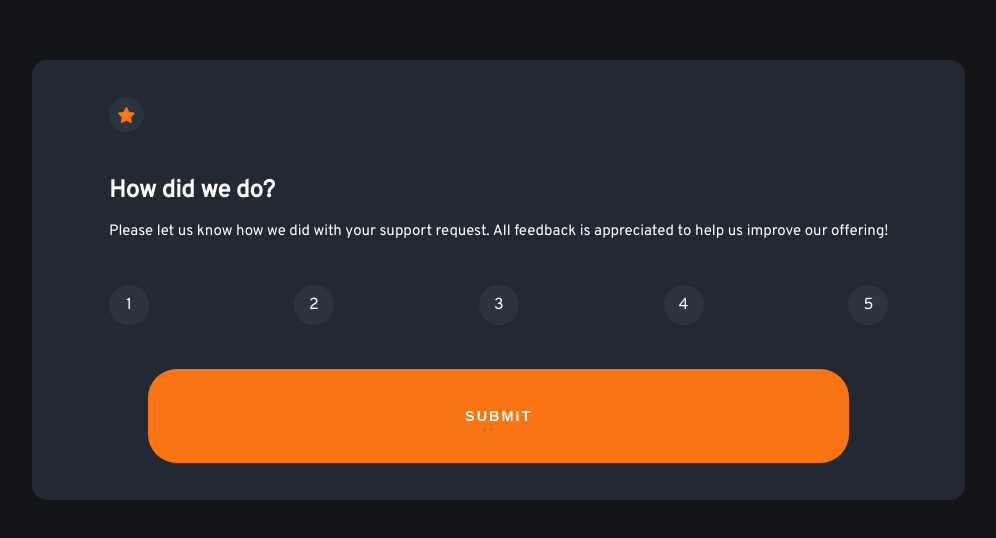
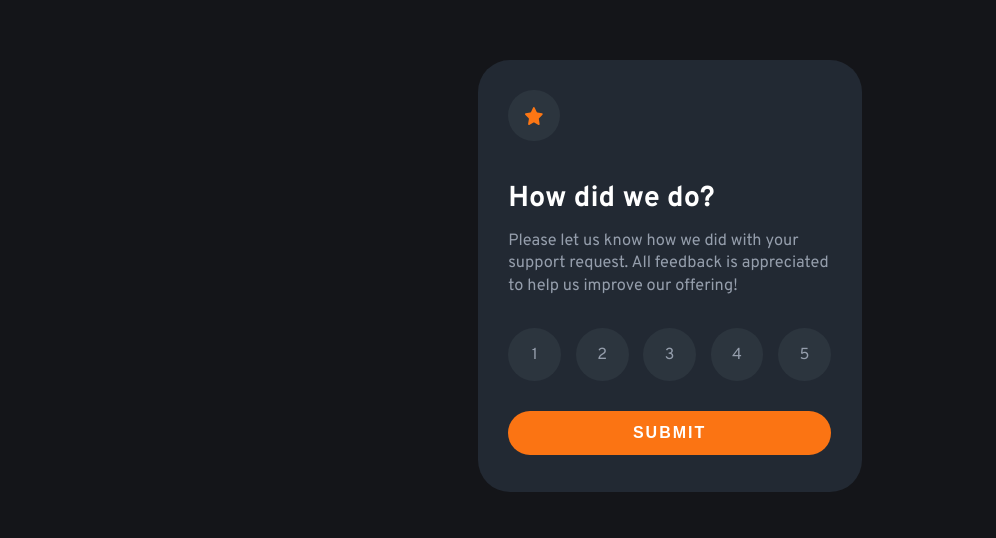
Before and after one commit to gitahievans/rating-app, a website built with Vite: page index.html in a window 1536 px wide. Shown: the part 120-658 px from the top of the page, without its empty margins (60-1056 px from the left). Built offline with nearby package versions, Linux system fonts and the light colour scheme.

Commit message:
Styling for desktop

```diff
--- a/index.html
+++ b/index.html
@@ -5,7 +5,6 @@
   <meta charset="UTF-8" />
   <link rel="icon" type="image/svg+xml" href="/vite.svg" />
   <link rel="stylesheet" href="style.css">
-  <link rel="stylesheet" href="https://fonts.googleapis.com/css?family=Overpass">
   <meta name="viewport" content="width=device-width, initial-scale=1.0" />
   <title>Rating App</title>
 </head>
--- a/main.js
+++ b/main.js
@@ -12,15 +12,26 @@ window.addEventListener('load', function () {
 
 let rating = null;
 
+// function to disable or enable the button depending on whether the rating is clicked or not
+const toggleSubmitButton = () => {
+  submitButton.disabled = !rating;
+}
+// call function initially to disable the button since no rating
+toggleSubmitButton();
+
 const setRating = () => {
   rateValues.forEach((num) => {
     num.addEventListener("click", () => {
       rating = num.dataset.rating;
       console.log(`You rated ${rating}`);
+      // call function to after rating has been updated to enable the submit button
+      toggleSubmitButton();
     });
   });
 };
 setRating();
+
+
 
 const submitRating = () => {
   submitButton.addEventListener("click", () => {
@@ -29,9 +40,6 @@ const submitRating = () => {
     if (rating) {
       ratingResult.textContent = `You selected ${rating} out of 5`;
     }
-    if(!rating){
-        ratingResult.textContent = "You did not rate us!"
-    }
   });
 };
 submitRating();
--- a/style.css
+++ b/style.css
@@ -1,3 +1,5 @@
+@import url('https://fonts.googleapis.com/css2?family=Overpass:wght@400;700&display=swap');
+
 * {
   padding: 0;
   margin: 0;
@@ -20,6 +22,7 @@
 #app {
   background-color: #141519;
   height: 100vh;
+  width: 100%;
   position: relative;
 }
 
@@ -27,31 +30,33 @@
   background-color: #222933;
   position: absolute;
   top: 22.5%;
-  height: 55%;
-  margin: 0 6%;
-  padding: 1% 5%;
+  height: 54%;
+  margin: 0 7% 0 7%;
+  padding: 0% 5%;
   border-radius: 15px;
-  color: white;
+  color: hsl(217, 12%, 63%);
 }
 
 /* RATING */
 .mini {
   display: flex;
   flex-direction: column;
-  justify-content: space-around;
+  justify-content: space-evenly;
   align-items: center;
+  /* background-color: var(--light-grey); */
 }
 
 
 .logo {
-  height: 2.2rem;
-  width: 2.2rem;
+  height: 2.5rem;
+  width: 2.5rem;
   display: flex;
   align-items: center;
   align-self: flex-start;
   justify-content: center;
   border-radius: 50%;
   background-color: #2c353e;
+  margin-top: -4%;
 }
 
 
@@ -59,14 +64,19 @@
   /* background-color: var(--light-grey); */
   display: inherit;
   flex-direction: inherit;
+  height: 30%;
+  justify-content: space-between;
+  margin-top: -5%;
+  /* padding: 1% 0%; */
 }
 
 #rating-container section h1 {
-  margin-bottom: 2%;
+  color: var(--white);
 }
 
 #rating-container section p {
-  font-size: 15px;
+  font-size: .9rem;
+  line-height: 1.4em;
 }
 
 .nums {
@@ -74,12 +84,14 @@
   display: flex;
   justify-content: space-between;
   width: 100%;
+  margin-top: -4%;
 }
 
 .num {
   height: 2.5rem;
   width: 2.5rem;
   display: flex;
+  font-size: .88em;
   align-items: center;
   justify-content: center;
   border-radius: 50%;
@@ -87,9 +99,19 @@
   background-color: #2c353e;
 }
 
+.num:hover {
+  background-color: var(--light-grey);
+  color: var(--white);
+}
+
+.num:active {
+  background-color: var(--orange);
+  color: var(--white);
+}
+
 #submit {
   background-color: var(--orange);
-  width: 90%;
+  width: 100%;
   font-size: .9em;
   font-weight: 600;
   letter-spacing: 2px;
@@ -99,7 +121,13 @@
   padding-bottom: 5%;
   border: none;
   border-radius: 2em;
-  cursor: grab;
+  cursor: pointer;
+  margin-top: -4%;
+}
+
+#submit:active {
+  background-color: var(--white);
+  color: var(--orange);
 }
 
 /* THANK YOU */
@@ -107,14 +135,14 @@
   background-color: #222933;
   position: absolute;
   top: 22.5%;
-  height: 55%;
+  height: 54%;
   margin: 0 6%;
   padding: 3% 5%;
   border-radius: 15px;
   color: white;
   display: flex;
   flex-direction: column;
-  justify-content: space-around;
+  justify-content: space-evenly;
   align-items: center;
 }
 
@@ -123,13 +151,20 @@
   flex-direction: inherit;
   justify-content: space-between;
   align-items: center;
-  height: 50%;
+  height: 45%;
   width: 80%;
+  margin-top: -3%;
+  /* background-color: antiquewhite; */
 }
 
-.top span{
+.top img {
+  margin-top: -.5%;
+  height: 65%;
+}
+
+.top span {
   background-color: #2c353e;
-  padding: 2% 5%;
+  padding: 3% 5%;
   border: none;
   font-size: 15px;
   border-radius: 1em;
@@ -142,6 +177,7 @@
   justify-content: space-between;
   height: 30%;
   text-align: center;
+  /* background-color: aqua; */
 }
 
 .thankyou section p {
@@ -149,4 +185,192 @@
   color: var(--light-grey);
 }
 
-@media screen and (min-width: 768px) {}
+@media screen and (min-width: 768px) {
+  .logo {
+    height: 4.1rem;
+    width: 4.1rem;
+  }
+
+  .logo img {
+    height: 2.1rem;
+    width: 2.1rem;
+  }
+
+  #rating-container section h1 {
+    font-size: 2rem;
+  }
+
+  #rating-container section p {
+    font-size: 1.5rem;
+  }
+
+  .num {
+    height: 4.5rem;
+    width: 4.5rem;
+    font-size: 1.3rem;
+  }
+
+  #submit {
+    font-size: 1.3rem;
+    padding-top: 4%;
+    padding-bottom: 4%;
+  }
+
+  .top span {
+    font-size: 1.2rem;
+  }
+
+  .thankyou section h1 {
+    font-size: 1.8rem;
+  }
+
+  .thankyou section p {
+    font-size: 1.5rem;
+
+  }
+}
+
+@media screen and (min-width: 1000px) {
+  .mini {
+    width: 60%;
+    margin: 0 20%;
+  }
+
+  .logo {
+    height: 3.8rem;
+    width: 3.8rem
+  }
+
+  .logo img {
+    height: 1.8rem;
+    width: 1.8rem;
+  }
+
+  #rating-container section h1 {
+    font-size: 2rem;
+  }
+
+  #rating-container section p {
+    font-size: 1.4rem;
+  }
+
+  .num {
+    height: 4rem;
+    width: 4rem;
+    font-size: 1.3rem;
+  }
+
+  #submit {
+    font-size: 1.2rem;
+  }
+
+  .thankyou {
+    width: 60%;
+    margin: 0 20%;
+  }
+
+  .top span {
+    font-size: 1.4rem;
+  }
+
+  .thankyou section h1 {
+    font-size: 2.2rem;
+  }
+
+  .thankyou section p {
+    font-size: 1.5rem;
+  }
+
+  .top {
+    height: 50%;
+  }
+
+  .top span {
+    padding: 2% 4%;
+  }
+
+  .thankyou section {
+    height: 40%;
+    justify-content: space-around;
+  }
+
+}
+
+@media screen and (min-width: 1440px) {
+  .mini {
+    width: 25%;
+    margin: 0 35%;
+    border-radius: 2rem;
+    padding: 0% 2%;
+  }
+
+  .logo {
+    height: 3.2rem;
+    width: 3.2rem;
+
+  }
+
+  .logo img {
+    height: 1.1rem;
+    width: 1.1rem
+  }
+
+
+  #rating-container section {
+    /* background-color: antiquewhite; */
+    height: 30%;
+  }
+
+  #rating-container section h1 {
+    font-size: 1.8rem;
+    margin-top: 4%;
+  }
+
+  #rating-container section p {
+    font-size: 1.02rem;
+  }
+
+  .num {
+    height: 3.3rem;
+    width: 3.3rem;
+    font-size: 1rem;
+  }
+
+  #submit {
+    font-size: 1rem;
+    padding-top: 4%;
+    padding-bottom: 4%;
+    margin-bottom: -2%;
+  }
+
+  .thankyou {
+    width: 25%;
+    margin: 0 35%;
+    border-radius: 2rem;
+    padding: 0% 2%;
+  }
+
+  .top span {
+    font-size: 1rem;
+  }
+
+  .thankyou section h1 {
+    font-size: 1.8rem;
+    margin-top: -6%;
+  }
+
+  .thankyou section p {
+    font-size: 1.1rem;
+    margin-top: -19%;
+  }
+
+  .top{
+    /* background-color: aliceblue; */
+    height: 45%;
+    margin-top: 4.5%;
+  }
+  .top img{
+    height: 55%;
+    margin-top: 5%;
+  }
+}
```
